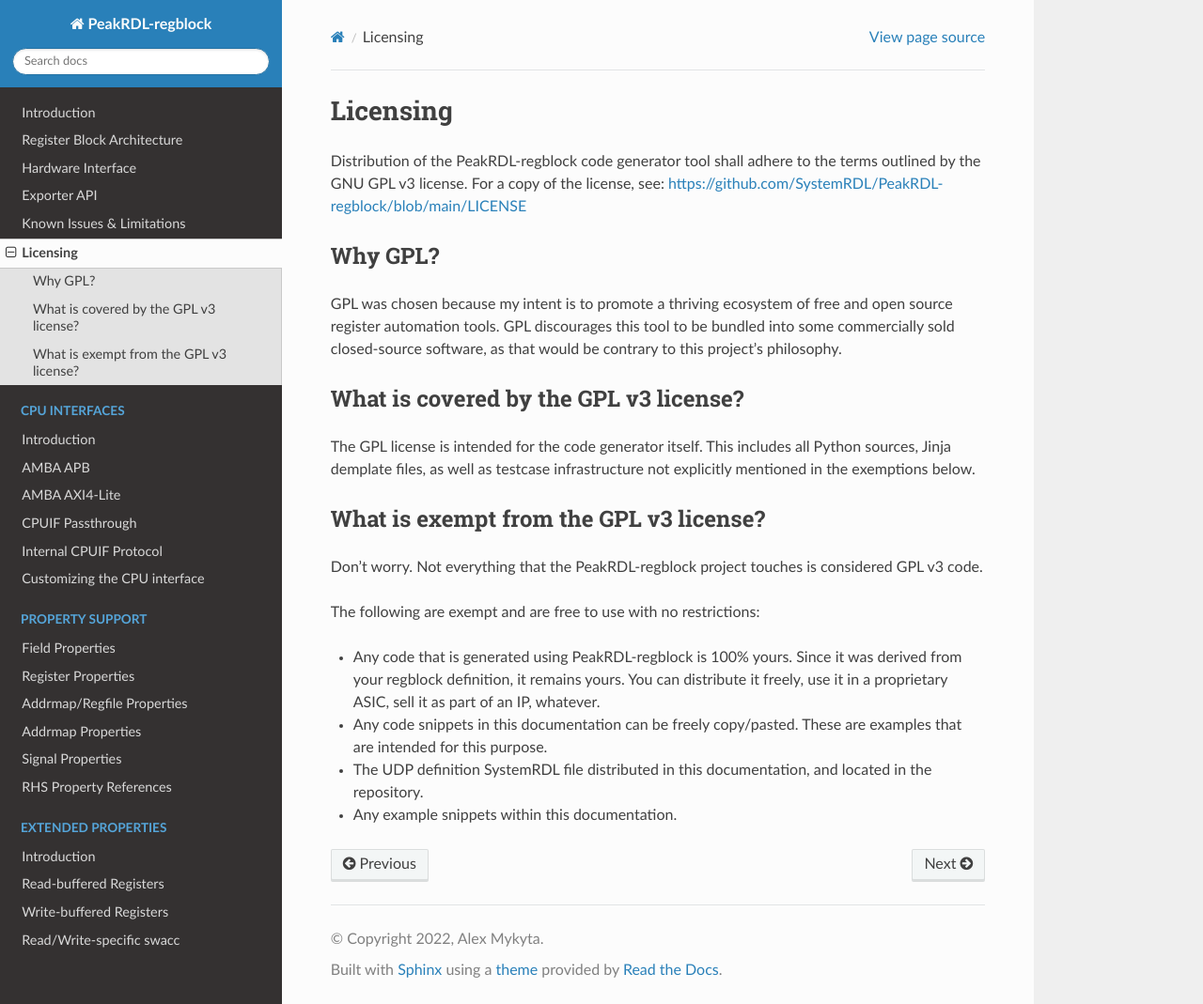
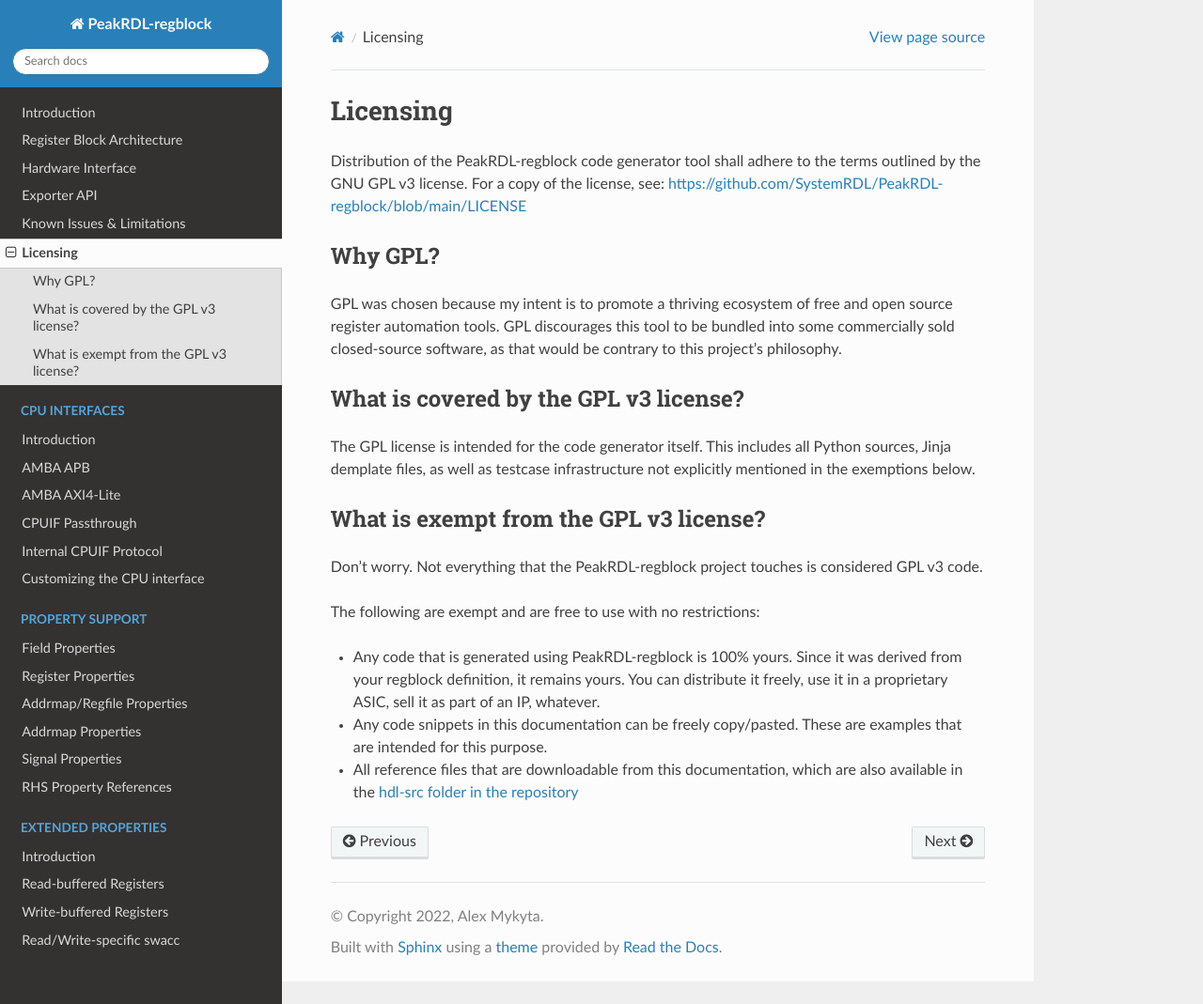
Before and after one commit to SystemRDL/PeakRDL-regblock, a Sphinx documentation site: the page built from docs/licensing.rst, in a window 1280 px wide and 1069 px high. Shown: the whole window at 94% size. Built offline with Sphinx 7.4.7 and the Read the Docs theme 2.0.0, drawn with Linux system fonts in a browser that asks for light colours.

Commit message:
fix doc typo

```diff
--- a/docs/licensing.rst
+++ b/docs/licensing.rst
@@ -34,6 +34,5 @@
     IP, whatever.
 *   Any code snippets in this documentation can be freely copy/pasted. These are
     examples that are intended for this purpose.
-*   The UDP definition SystemRDL file distributed in this documentation, and
-    located in the repository.
-*   Any example snippets within this documentation.
+*   All reference files that are downloadable from this documentation, which are
+    also available in the `hdl-src folder in the repository <https://github.com/SystemRDL/PeakRDL-regblock/tree/main/hdl-src>`_
```
